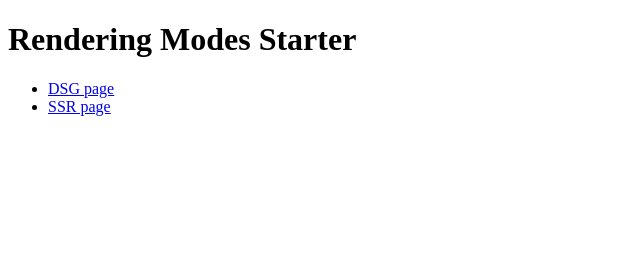
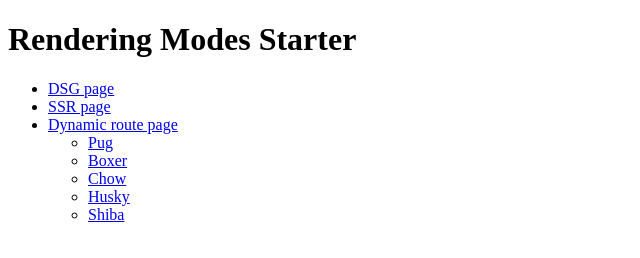
Before and after one commit to gatsbyjs/gatsby-starter-rendering-modes, a Gatsby site: page / in a window 1280 px wide. Shown: the whole page, without its empty margins (0-640 px from the left). Built offline with nearby package versions, Linux system fonts and the light colour scheme; Gatsby itself is replaced by a stand-in of ours.

Commit message:
Add dynamic SSR route

```diff
--- a/src/pages/index.js
+++ b/src/pages/index.js
@@ -11,6 +11,26 @@ export default function Home (props) {
         <li>
           <a href='/ssr'>SSR page</a>
         </li>
+        <li>
+          <a href='/breed/pug'>Dynamic route page</a>
+          <ul>
+            <li>
+              <a href='/breed/pug'>Pug</a>
+            </li>
+            <li>
+              <a href='/breed/boxer'>Boxer</a>
+            </li>
+            <li>
+              <a href='/breed/chow'>Chow</a>
+            </li>
+            <li>
+              <a href='/breed/husky'>Husky</a>
+            </li>
+            <li>
+              <a href='/breed/shiba'>Shiba</a>
+            </li>
+          </ul>
+        </li>
       </ul>
     </>
   )
```
Also changed, not shown: src/pages/breed/[breed].js (added, +31 -0 lines).
